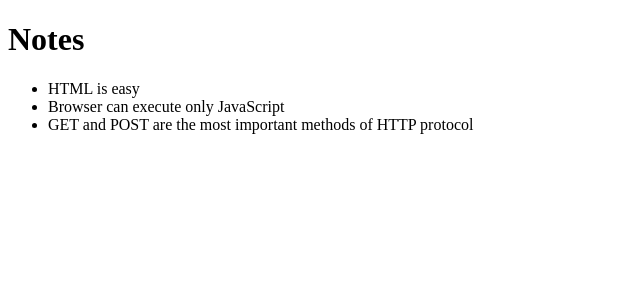
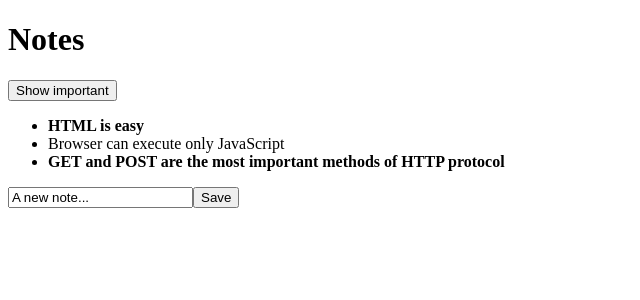
Before and after one commit to lukeoguro/notes-app, a React (Create React App) app: page / in a window 1280 px wide. Shown: the top 300 px of the page, without its empty margins (0-640 px from the left). Built offline with nearby package versions, Linux system fonts and the light colour scheme.

Commit message:
Add new note form and capability to filter by importance

```diff
--- a/src/App.js
+++ b/src/App.js
@@ -1,14 +1,47 @@
-import Note from './components/Note'
+import { useState } from 'react';
+import Note from './components/Note';
 
-function App({ notes }) {
+function App(props) {
+  const [notes, setNotes] = useState(props.notes);
+  const [content, setContent] = useState('A new note...');
+  const [showAll, setShowAll] = useState(true);
+  const notesToShow = showAll ? notes : notes.filter(({ important: i }) => i);
+
+  function handleContentChange(e) {
+    setContent(e.target.value);
+  }
+
+  function handleNoteSubmit(e) {
+    e.preventDefault();
+
+    const newNote = {
+      content,
+      date: new Date().toISOString(),
+      important: Math.random() < 0.5,
+      id: notes.length + 1,
+    }
+
+    setNotes(notes.concat(newNote));
+    setContent('');
+  }
+
   return (
     <div>
       <h1>Notes</h1>
+      <div>
+        <button onClick={() => setShowAll(!showAll)}>
+          Show {showAll ? 'important' : 'all'}
+        </button>
+      </div>
       <ul>
-        {notes.map(note =>
+        {notesToShow.map(note =>
           <Note key={note.id} note={note} />
         )}
       </ul>
+      <form onSubmit={handleNoteSubmit}>
+        <input value={content} onChange={handleContentChange} />
+        <button type="submit">Save</button>
+      </form>
     </div>
   )
 }
--- a/src/components/Note.js
+++ b/src/components/Note.js
@@ -1,7 +1,5 @@
 function Note({ note }) {
-  return (
-    <li>{note.content}</li>
-  )
+  return note.important ? <li><b>{note.content}</b></li> : <li>{note.content}</li>;
 }
 
 export default Note;
```
